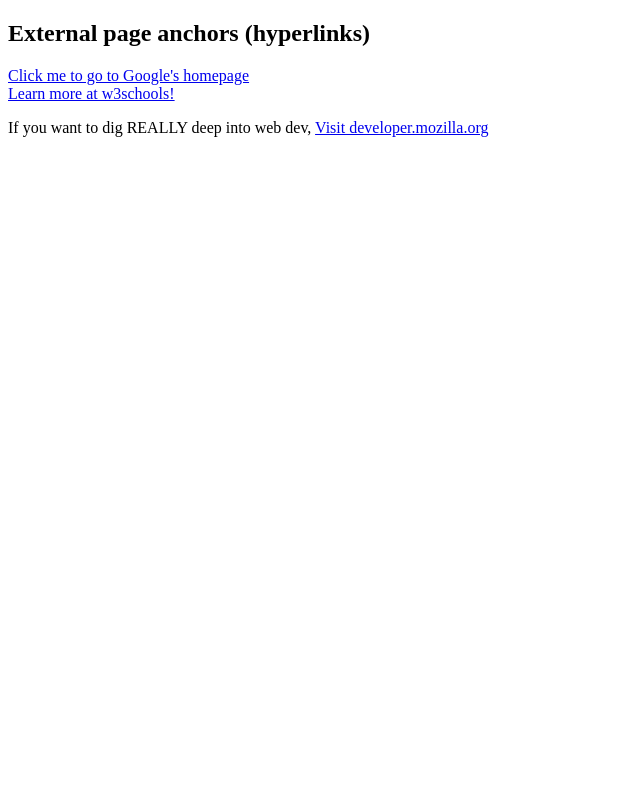
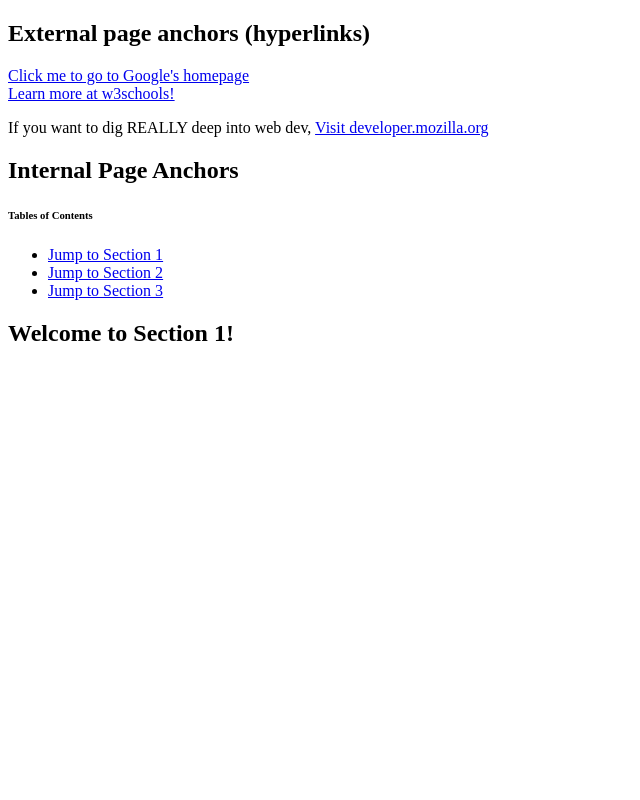
Before and after one commit to CJohnson1991/CJohnson1991.github.io, a plain HTML site: page demos/03-anchors/index.html in a window 1280 px wide. Shown: the top 800 px of the page, without its empty margins (0-640 px from the left). Drawn offline with Linux system fonts and the light colour scheme.

Commit message:
Anchors demo

```diff
--- a/demos/03-anchors/index.html
+++ b/demos/03-anchors/index.html
@@ -23,6 +23,34 @@
                 Visit developer.mozilla.org
             </a>
         </p>
+        <h2>Internal Page Anchors</h2>
+        <h6>Tables of Contents</h6>
+        <ul>
+            <li><a href="#section-1">Jump to Section 1</a></li>
+            <li>
+                <a href="#section-2">Jump to Section 2</a>
+            </li>
+            <li>
+                <a href="#section-3">Jump to Section 3</a>
+            </li>
+        </ul>
+        <h2 id="section-1">Welcome to Section 1!</h2>
+        <br><br><br><br><br><br><br><br><br><br><br><br><br><br>
+        <br><br><br><br><br><br><br><br><br><br><br><br><br><br>
+        <br><br><br><br><br><br><br><br><br><br><br><br><br><br>
+        <br><br><br><br><br><br><br><br><br><br><br><br><br><br>
+
+        <h2 id="section-2">Welcome to Section 2!</h2>
+        <br><br><br><br><br><br><br><br><br><br><br><br><br><br>
+        <br><br><br><br><br><br><br><br><br><br><br><br><br><br>
+        <br><br><br><br><br><br><br><br><br><br><br><br><br><br>
+        <br><br><br><br><br><br><br><br><br><br><br><br><br><br>
+
+        <h2 id="section-3">Welcome to Section 3!</h2>
+        <br><br><br><br><br><br><br><br><br><br><br><br><br><br>
+        <br><br><br><br><br><br><br><br><br><br><br><br><br><br>
+        <br><br><br><br><br><br><br><br><br><br><br><br><br><br>
+        <br><br><br><br><br><br><br><br><br><br><br><br><br><br>
+
     </body>
-</html
->
+</html>
```
